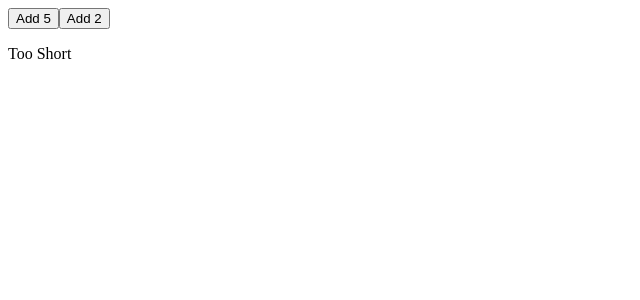
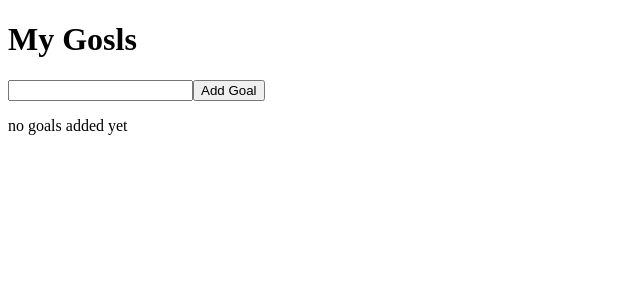
Before and after one commit to ManjinderDhillon/assign, a Vue app: page / in a window 1280 px wide. Shown: the top 300 px of the page, without its empty margins (0-640 px from the left). Built offline with nearby package versions, Linux system fonts and the light colour scheme.

Commit message:
ModuleThree List

```diff
--- a/src/App.vue
+++ b/src/App.vue
@@ -1,5 +1,5 @@
 <template>
-  <AssignThree />
+  <ModuleThree />
 </template>
 <script>
 export default {
@@ -7,5 +7,5 @@ export default {
 };
 </script>
 <script setup>
-import AssignThree from "./components/AssignThree.vue";
+import ModuleThree from "./components/ModuleThree.vue";
 </script>
--- /dev/null
+++ b/src/components/ModuleThree.vue
@@ -0,0 +1,23 @@
+<template>
+  <h1>My Gosls</h1>
+  <input type="text" v-model="goalName" />
+  <button @click="addGoal">Add Goal</button>
+  <p v-if="goals.length === 0">no goals added yet</p>
+  <ul v-else>
+    <li v-for="(goal, index) in goals" :key="goal" @click="removeGoal(index)">
+      {{ goal }}-{{ index }}
+    </li>
+  </ul>
+</template>
+<script setup>
+import { ref } from "vue";
+
+const goalName = ref("");
+const goals = ref([]);
+const addGoal = () => {
+  goals.value.push(goalName.value);
+};
+const removeGoal = (index) => {
+  goals.value.splice(index, 1);
+};
+</script>
```
